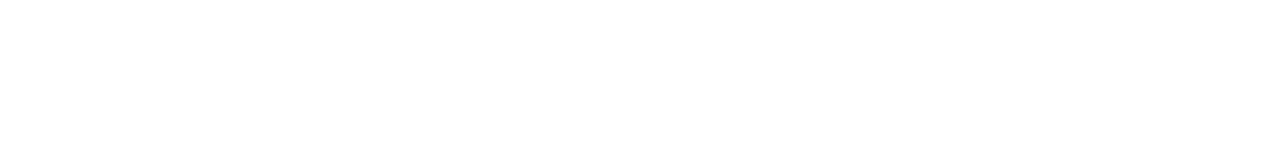
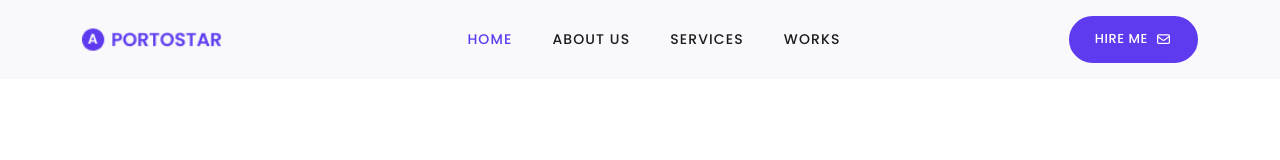
Before and after one commit to faysal-mahamud/portostar-portfolio, a plain HTML site: page index.html in a window 1280 px wide. Drawn offline with Linux system fonts and the light colour scheme.

Commit message:
header part

```diff
--- a/css/style.css
+++ b/css/style.css
@@ -97,3 +97,61 @@ a {
   margin-left: 8px;
 }
 /* Common css part end */
+
+/* Header part start */
+.site-header {
+  background-color: #f9f9fc;
+  position: sticky;
+  top: 0;
+  z-index: 1020;
+}
+
+.site-navbar {
+  padding: 16px 0;
+}
+
+.navbar-brand {
+  display: flex;
+  align-items: center;
+}
+
+.brand-logo {
+  height: 28px;
+  width: auto;
+  display: block;
+}
+
+.navbar-toggler {
+  border: 0;
+  box-shadow: none;
+}
+
+.navbar-toggler:focus {
+  box-shadow: none;
+}
+
+.navbar-nav {
+  margin: 0 auto;
+  gap: 24px;
+  text-align: center;
+}
+
+.navbar-nav .nav-link {
+  font-size: 14px;
+  font-weight: 500;
+  letter-spacing: 0.08em;
+  color: #1c1c1c;
+  padding: 8px 4px;
+  transition: color 0.2s ease;
+}
+
+.navbar-nav .nav-link:hover,
+.navbar-nav .nav-link.active {
+  color: #5e3bee;
+}
+
+.nav-cta {
+  display: flex;
+  justify-content: center;
+}
+/* Header part end */
--- a/index.html
+++ b/index.html
@@ -21,6 +21,53 @@
   <link rel="stylesheet" href="css/style.css" />
 </head>
 <body>
+  <!-- Header part start -->
+  <header class="site-header">
+    <nav class="navbar navbar-expand-lg site-navbar">
+      <div class="container">
+        <a class="navbar-brand" href="#home">
+          <img src="images/LOGO.png" alt="PORTOSTAR Logo" class="brand-logo" />
+        </a>
+
+        <button
+          class="navbar-toggler"
+          type="button"
+          data-bs-toggle="collapse"
+          data-bs-target="#mainNavbar"
+          aria-controls="mainNavbar"
+          aria-expanded="false"
+          aria-label="Toggle navigation"
+        >
+          <span class="navbar-toggler-icon"></span>
+        </button>
+
+        <div class="collapse navbar-collapse" id="mainNavbar">
+          <ul class="navbar-nav">
+            <li class="nav-item">
+              <a class="nav-link active" href="#home">HOME</a>
+            </li>
+            <li class="nav-item">
+              <a class="nav-link" href="#about">ABOUT US</a>
+            </li>
+            <li class="nav-item">
+              <a class="nav-link" href="#services">SERVICES</a>
+            </li>
+            <li class="nav-item">
+              <a class="nav-link" href="#works">WORKS</a>
+            </li>
+          </ul>
+
+          <div class="nav-cta">
+            <a href="#" class="btn-primary-pill btn-sm-pill">
+              HIRE ME <i class="fa-regular fa-envelope btn-icon-right"></i>
+            </a>
+          </div>
+        </div>
+      </div>
+    </nav>
+  </header>
+  <!-- Header part end -->
+
 
   <!-- Bootstrap JS -->
   <script src="js/bootstrap.bundle.min.js"></script>
```
